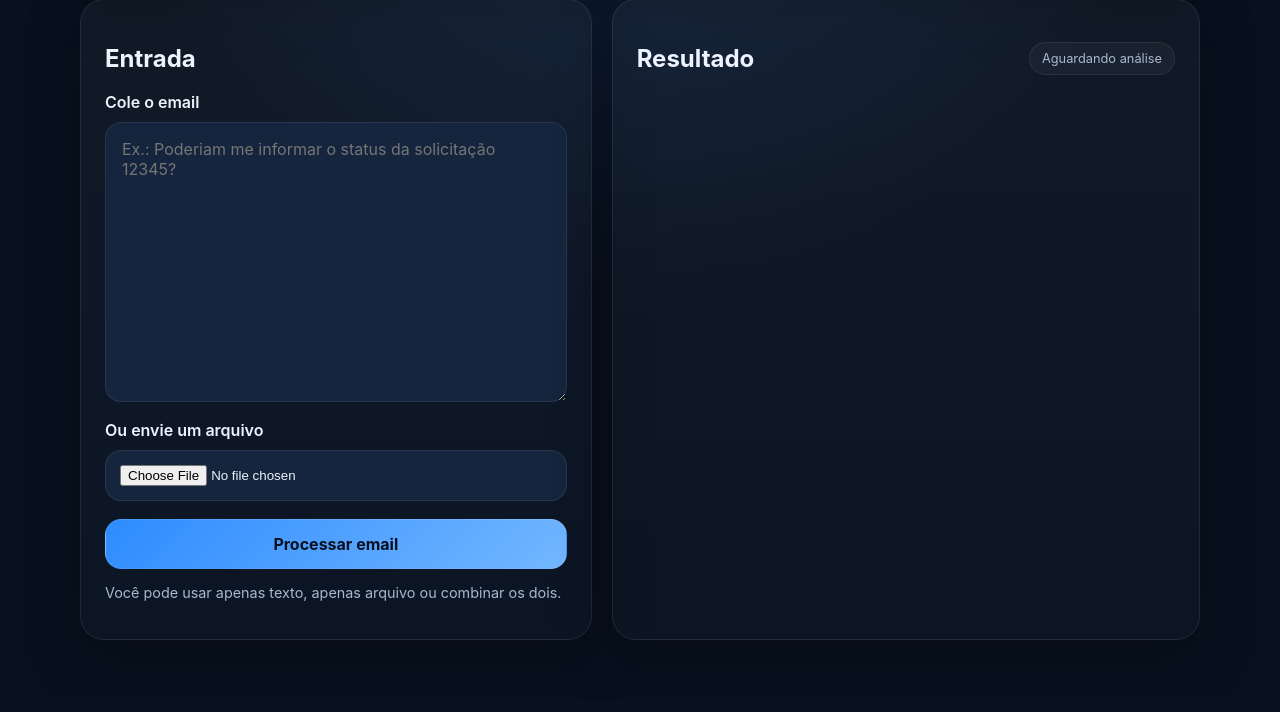
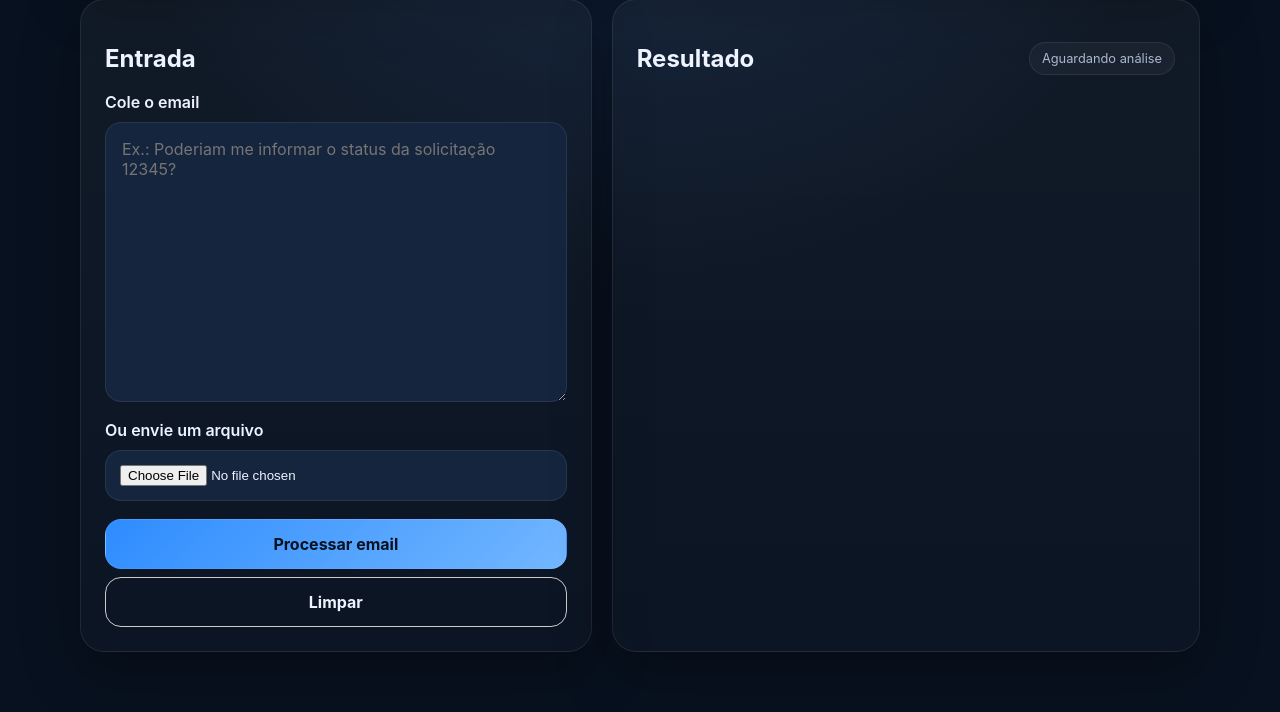
Before and after one commit to rbressanelli/email-classification, a FastAPI app: page /app in a window 1280 px wide. Shown: the part 282-994 px from the top of the page. Before the commit the page ends 922 px from the top, so only its background shows below. Run offline with FastAPI, Linux system fonts and the light colour scheme.

Commit message:
Feat: added clear button

```diff
--- a/app/static/app.js
+++ b/app/static/app.js
@@ -5,6 +5,10 @@ const resultBox = document.getElementById("result");
 const errorBox = document.getElementById("error-box");
 const statusPill = document.getElementById("status-pill");
 const copyBtn = document.getElementById("copy-btn");
+
+const clearBtn = document.getElementById("clear-btn");
+const textarea = document.getElementById("email-text");
+const fileInput = document.getElementById("email-file");
 
 form.addEventListener("submit", async (event) => {
   event.preventDefault();
@@ -61,6 +65,16 @@ form.addEventListener("submit", async (event) => {
   }
 });
 
+clearBtn.addEventListener("click", () => {
+  textarea.value = "";
+  fileInput.value = "";
+
+  result.classList.add("hidden");
+  errorBox.classList.add("hidden");
+  statusPill.className = "pill neutral";
+  statusPill.innerText = "Aguardando análise";
+});
+
 copyBtn.addEventListener("click", async () => {
   const content = document.getElementById("reply").textContent;
   await navigator.clipboard.writeText(content);
--- a/app/static/styles.css
+++ b/app/static/styles.css
@@ -123,6 +123,8 @@ button {
 }
 button.secondary {
   background: transparent;
+  border: 1px solid #ccc;
+  margin-top: 8px;
   color: var(--text);
 }
 .muted {
--- a/app/templates/index.html
+++ b/app/templates/index.html
@@ -44,9 +44,7 @@
           <input id="email-file" name="file" type="file" accept=".txt,.pdf" />
 
           <button type="submit" id="submit-btn">Processar email</button>
-          <p class="muted">
-            Você pode usar apenas texto, apenas arquivo ou combinar os dois.
-          </p>
+          <button type="button" id="clear-btn" class="secondary">Limpar</button>
         </form>
 
         <section class="card result-card">
```
